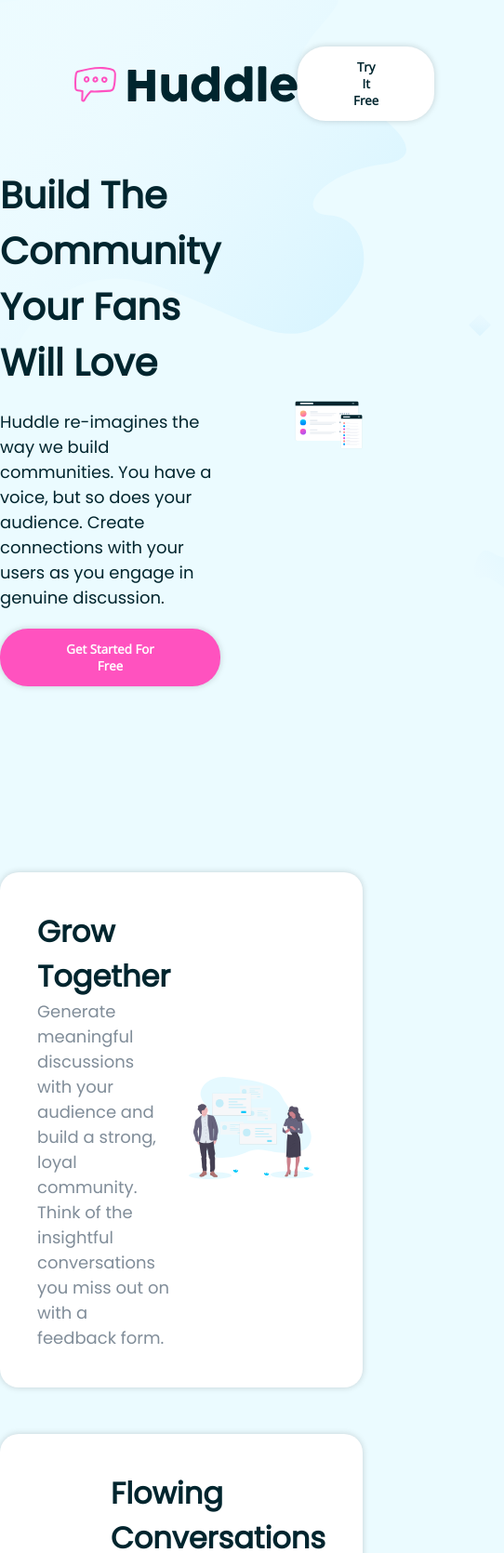
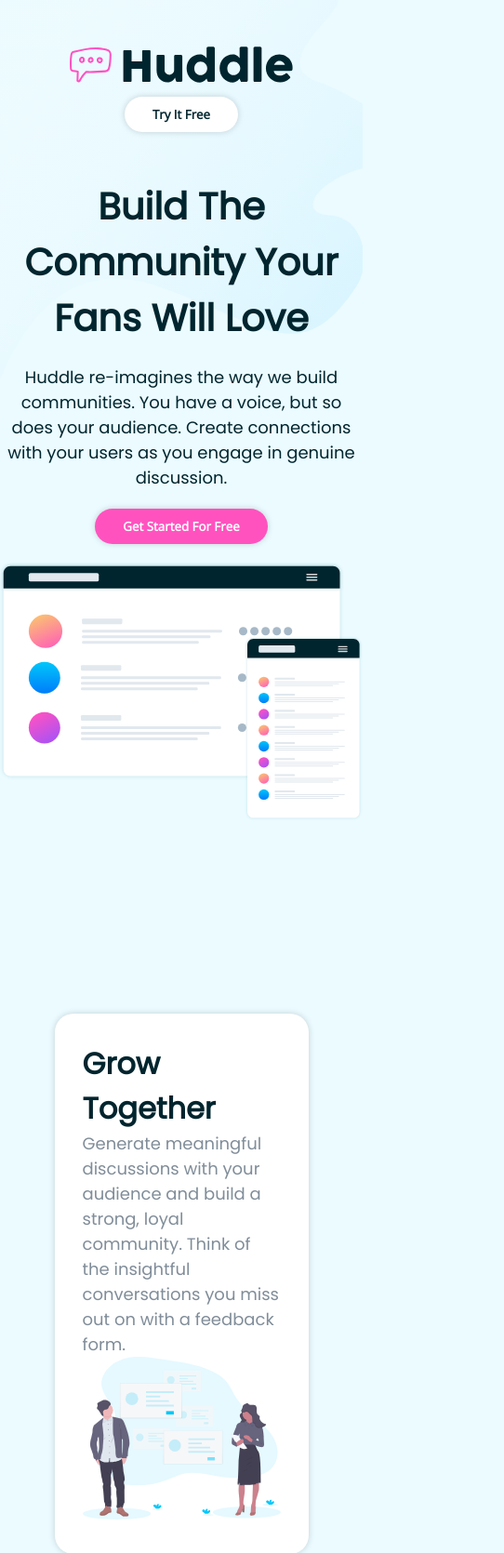
Before and after one commit to martiNoveuno/Huddle-landing-page-with-alternating-blocks, a plain HTML site: page index.html in a window 390 px wide. Shown: the top 1670 px of the page at 93% size, 542 px wide, since content can reach past the window. Drawn offline with nearby package versions, Linux system fonts and the light colour scheme.

Commit message:
responsive design for mobile

```diff
--- a/style.css
+++ b/style.css
@@ -8,6 +8,7 @@
 }
 
 * {
+  font-family: "Poppins", sans-serif;
   margin: 0;
   padding: 0;
   box-sizing: border-box;
@@ -66,25 +67,16 @@ button {
 
 p {
   font-size: 18px;
-  font-family: "Poppins", sans-serif;
 }
 
 .container {
-  display: flex;
+  display: grid;
+  grid-template-columns: 1fr 1fr;
   align-items: center;
   justify-content: space-between;
   margin-bottom: 150px;
   max-width: 1440px;
   margin: 0 auto;
-}
-
-.description {
-  flex-basis: 35%;
-  margin-right: 80px;
-}
-
-.mockup-container {
-  flex-basis: 65%;
 }
 
 .mockup-container img {
@@ -93,7 +85,6 @@ p {
 }
 
 h1 {
-  font-family: "Poppins", sans-serif;
   font-weight: 600;
 }
 
@@ -106,41 +97,20 @@ h1 {
   display: flex;
   flex-direction: column;
   align-items: center;
-  max-width: 1200px;
+  max-width: 70%;
   margin: 0 auto;
   margin-top: 200px;
 }
 
-.second-content {
-  display: flex;
-  flex-direction: column;
+.blocks {
+  display: grid;
+  grid-template-columns: 1fr 1fr;
   align-items: center;
-  max-width: 1200px;
-  margin: 0 auto;
-  margin-top: 20px;
-}
-
-.blocks {
-  display: flex;
-  flex-direction: row;
-  align-items: center;
-  justify-content: space-between;
   background-color: white;
   border-radius: 20px;
-  padding: 20px;
+  padding: 30px;
   margin-bottom: 50px;
-  width: 100%;
   box-shadow: 0 0 7px 0 rgba(0, 0, 0, 0.171);
-}
-
-.descr {
-  flex-basis: 50%;
-  padding: 20px;
-}
-
-.img-block {
-  flex-basis: 50%;
-  width: 100%;
 }
 
 .content-image {
@@ -150,6 +120,12 @@ h1 {
 
 .content-p {
   color: var(--graysh-blue);
+}
+
+.second-content {
+  display: flex;
+  flex-direction: column;
+  align-items: center;
 }
 
 .block-content {
@@ -167,7 +143,6 @@ h1 {
 
 .footer {
   position: relative;
-  font-family: "Poppins", sans-serif;
   display: grid;
   grid-template-columns: repeat(4, 1fr);
   justify-content: center;
@@ -257,3 +232,67 @@ h1 {
 .attribution a {
   color: hsl(228, 45%, 44%);
 }
+
+@media only screen and (max-width: 768px) {
+  .header,
+  .footer {
+    display: flex;
+    flex-direction: column;
+  }
+
+  .btn-header {
+    margin-top: 15px;
+    max-width: 100%;
+  }
+
+  .container {
+    text-align: center;
+  }
+
+  .btn-started {
+    margin-bottom: 20px;
+  }
+
+  .container,
+  .blocks,
+  .footer-info,
+  .footer-social {
+    display: block;
+  }
+
+  .mockup-container img,
+  .content-image {
+    width: 100%;
+    height: auto;
+  }
+
+  .block-content {
+    text-align: center;
+  }
+
+  .footer-info,
+  .footer-links,
+  .footer-social {
+    margin: 0;
+    padding: 0;
+    text-align: center;
+  }
+
+  .footer-info p,
+  .footer-contact span {
+    font-size: 14px;
+  }
+
+  .btn-header,
+  .btn-started {
+    padding: 10px 30px;
+  }
+
+  .blocks {
+    grid-template-columns: 1fr;
+  }
+
+  .logo-footer {
+    margin-top: 30px;
+  }
+}
```
Also changed, not shown: index.html (+2 -1 lines).
